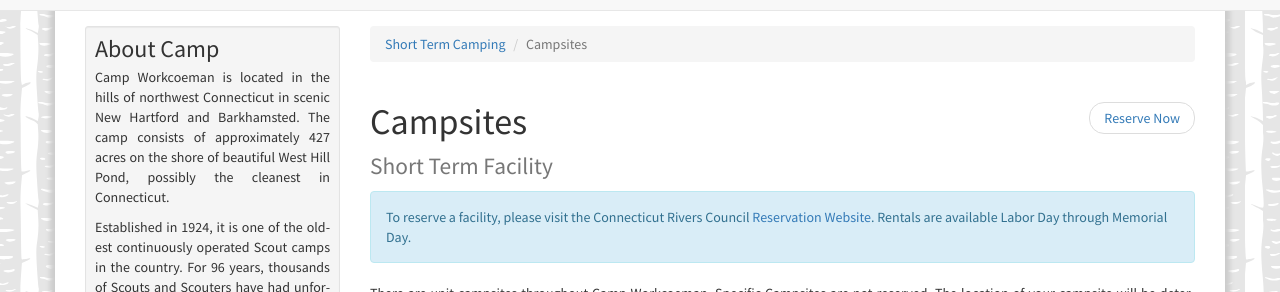
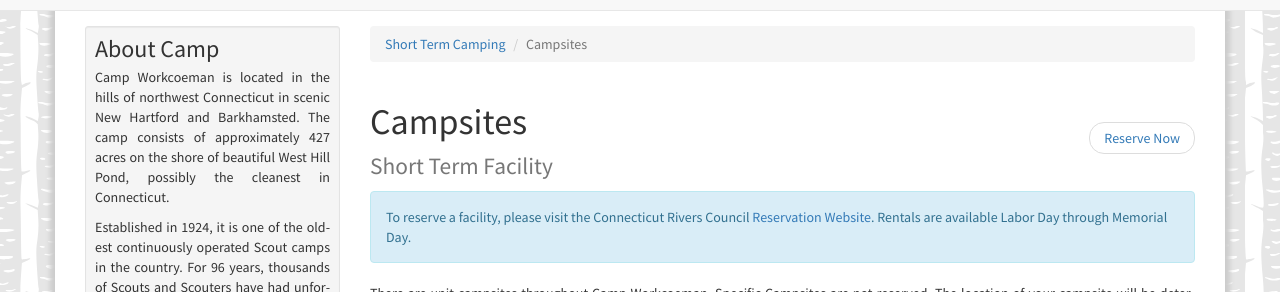
Before and after one commit to campworkcoeman/campworkcoeman.org, a Jekyll site: the page built from short-term-camping/campsites.md, in a window 1280 px wide. Shown: the part 225-517 px from the top of the page. Built offline with Jekyll 4.4.1, drawn with Linux system fonts in a browser that asks for light colours; nearby versions of some CDN libraries; Markdown is read by kramdown in place of the engine named in the settings.

Commit message:
Test reserve now button for short term camping.

```diff
--- a/_layouts/short-term-facility.html
+++ b/_layouts/short-term-facility.html
@@ -11,12 +11,13 @@
       <li><a href="{{ site.url }}/short-term-camping/">Short Term Camping</a></li>
       <li class="active">{{ page.title }}</li>
     </ol>
-    <div class="row align-items-center">
+    <div class="row" style="padding: 0;">
         <div class="col-sm-8">
         <h1>{{ page.title }}<small><br/>Short Term Facility</small></h1>
         </div>
 
         <div class="col-sm-4">
+        <br>
         <ul class="pager">
           <li class="next"><a href="https://campreservation.com/066/Camps/636">Reserve Now</a></li>
         </ul>
```
